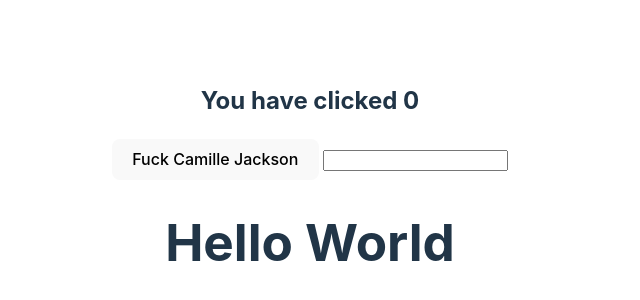
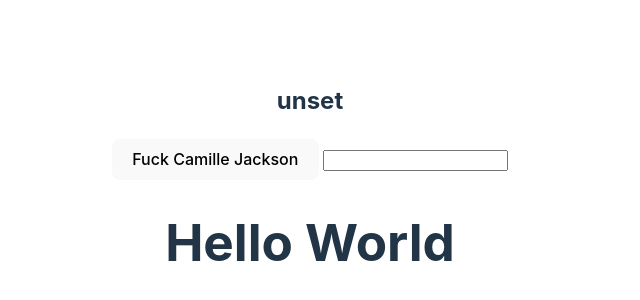
Before and after one commit to carrera328/as-svelte, a Svelte app: page / in a window 1280 px wide. Shown: the part 216-516 px from the top of the page, without its empty margins (330-970 px from the left). Built offline with nearby package versions, Linux system fonts and the light colour scheme; no server answers.

Commit message:
testing reactivity

```diff
--- a/src/App.svelte
+++ b/src/App.svelte
@@ -4,6 +4,7 @@
 
   let count = 0;
   let string = `You have clicked ${count}`
+
 
   function handleClick(event) {
     console.log(event.target.dataset.id);
@@ -12,10 +13,13 @@
   function handleChange(event) {
     console.log('search event', event);
   }
+
+
+
 </script>
 
 <main>
-  <h2>{string}</h2>
+  <h2>{import.meta.env.VITE_API_KEY}</h2>
   <button data-id="btn" on:click={handleClick}>Fuck Camille Jackson</button>
   <input on:keydown={handleChange} type='search'/>
   <h1>Hello World</h1>
```
